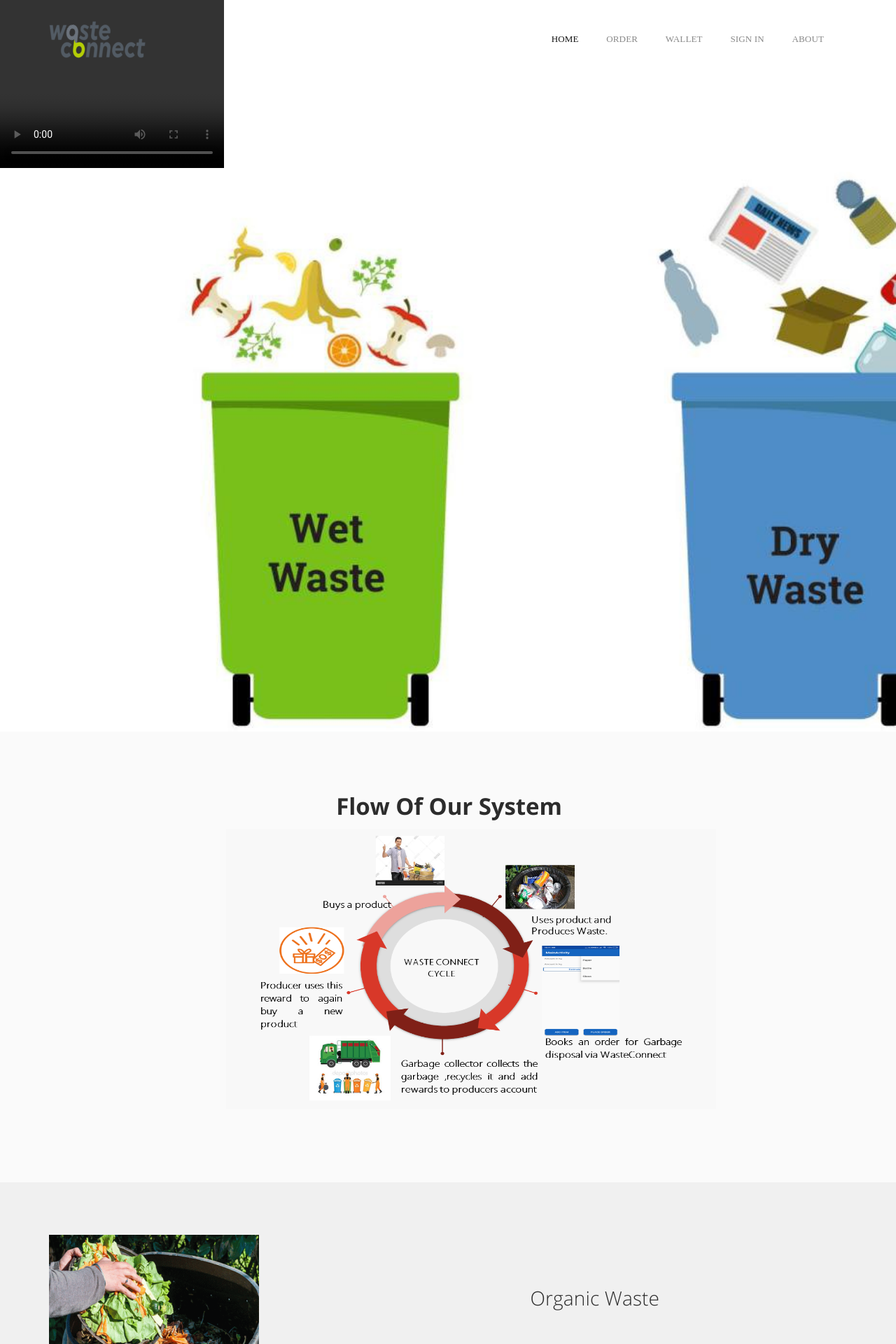
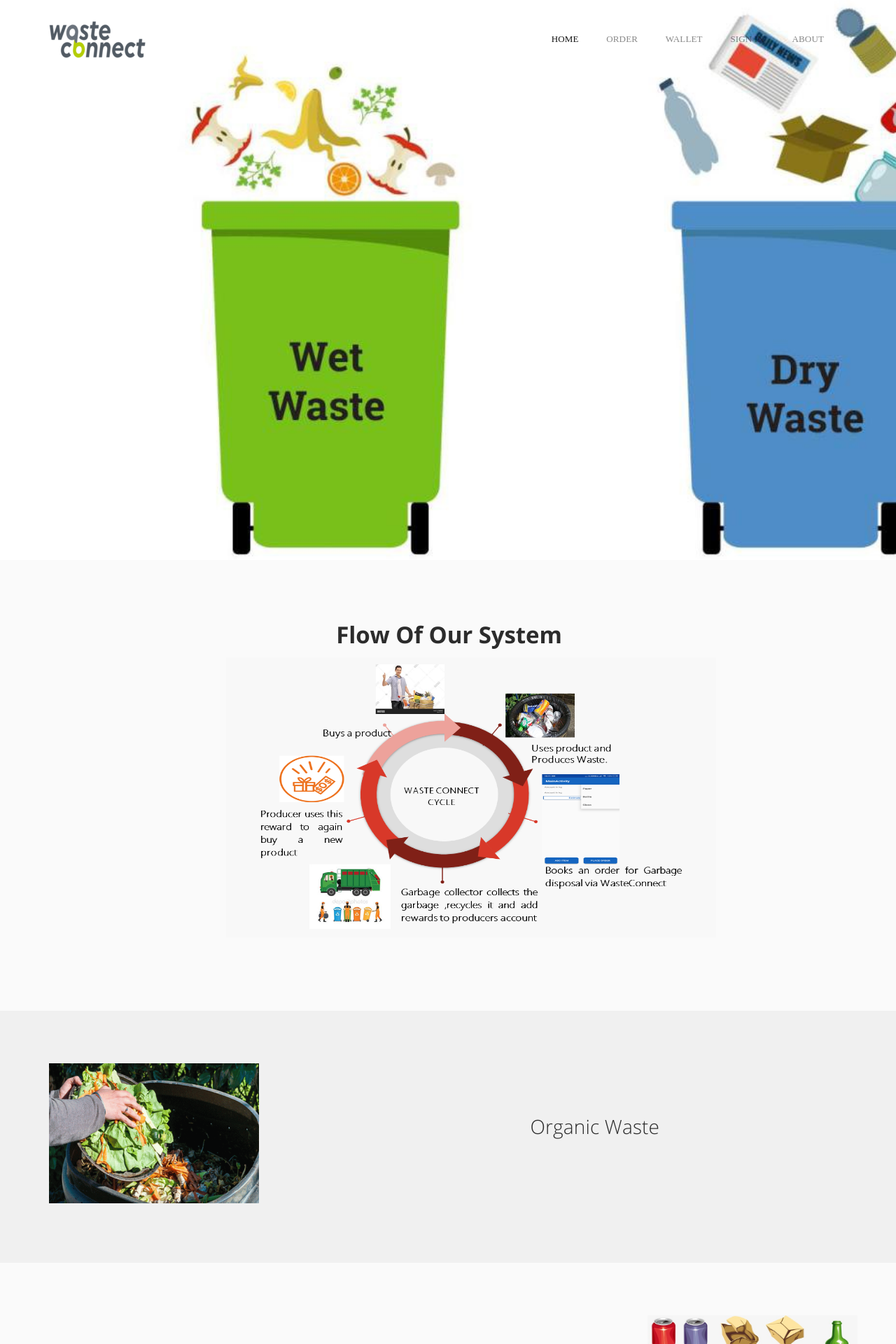
Before and after one commit to Dhiren003/WasteConnect, a PHP site: page / in a window 1280 px wide. Shown: the top 1920 px of the page at 70% size. Run offline with PHP 8.4, Linux system fonts and the light colour scheme; some libraries are stand-ins or nearby versions; some web fonts are replaced; grey boxes are pictures that could not be loaded.

Commit message:
Update index.php

```diff
--- a/index.php
+++ b/index.php
@@ -29,11 +29,6 @@ if(!isset($_SESSION['sid'])){
 
 
 
-<video width="320" height="240" controls>
-  <source src="Waste Connect.mp4" type="video/mp4">
-
-  Your browser does not support the video tag.
-</video>
 
 
 
```
